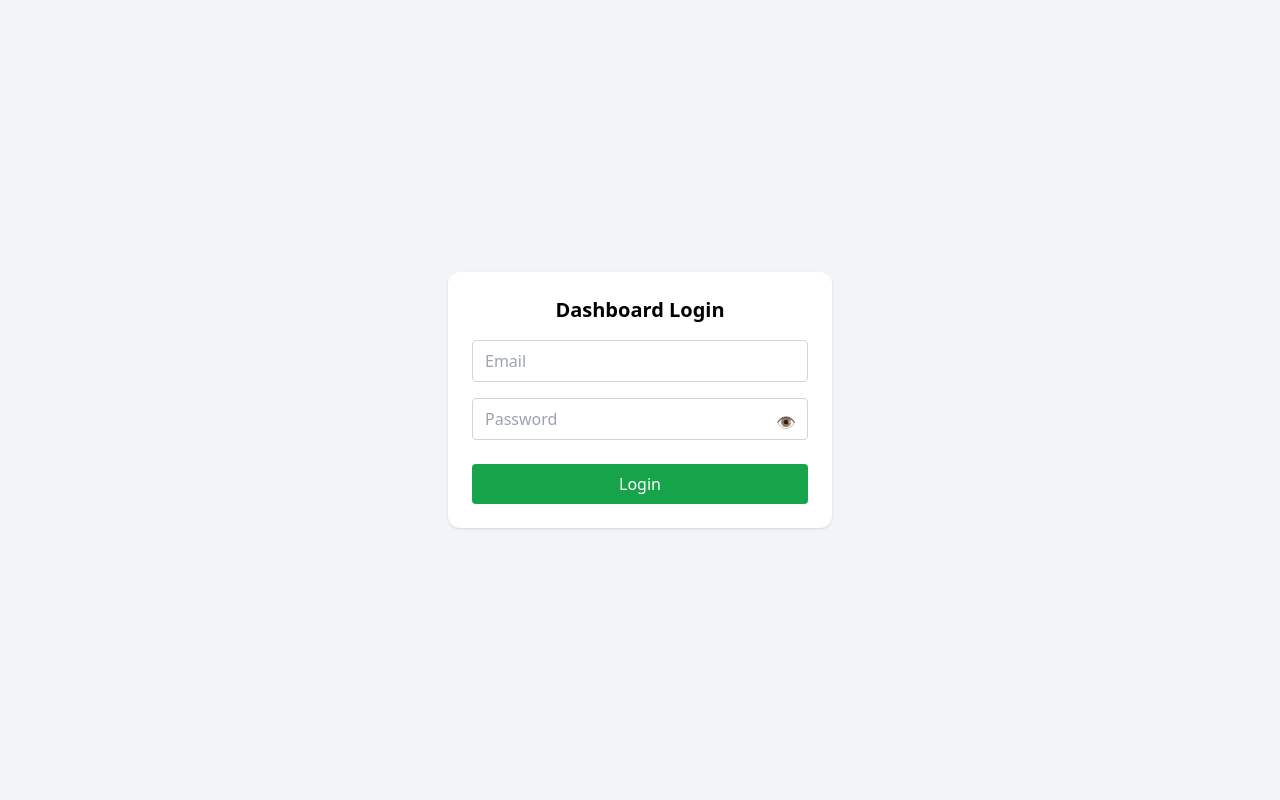
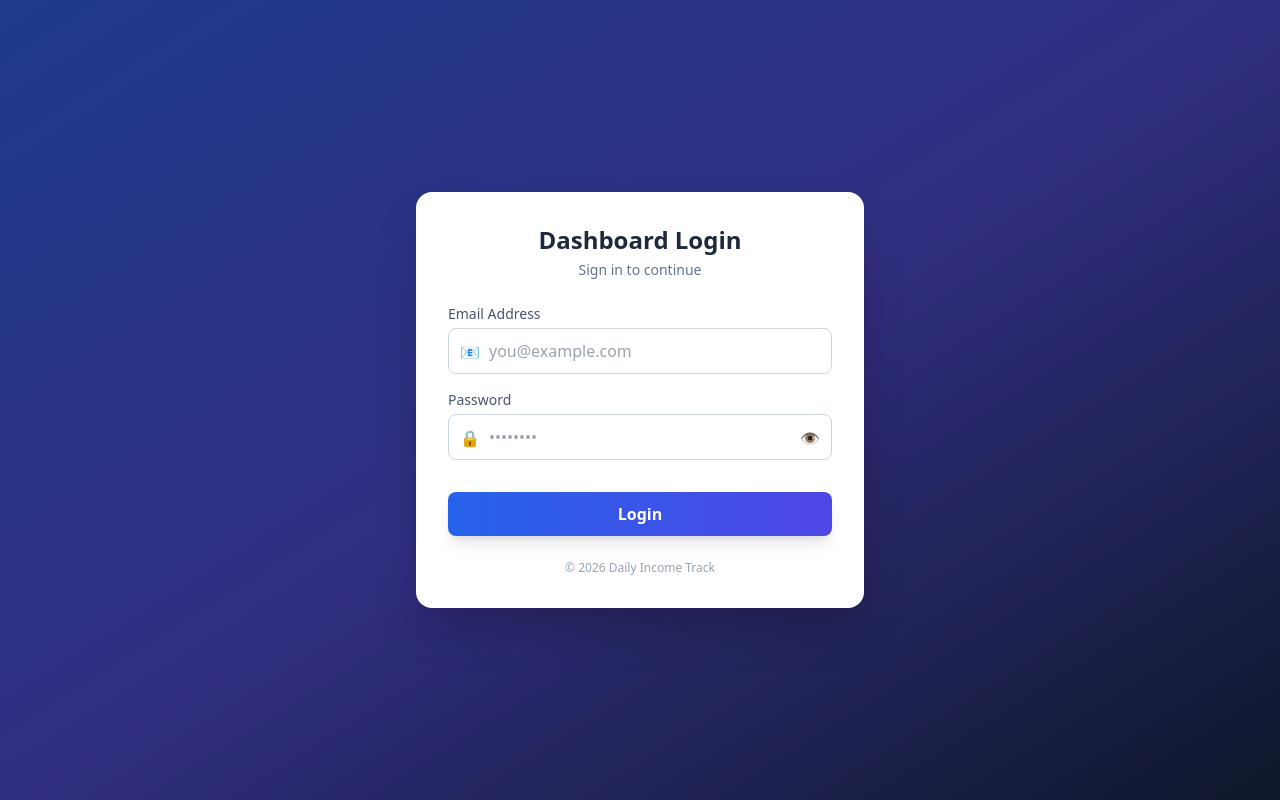
Before and after one commit to mdaroyaltech/DAILY-TRACKING, a React (Vite) app: page /login in a window 1280 px wide. Built offline with nearby package versions, Linux system fonts and the light colour scheme.

Commit message:
Login Page Fix

```diff
--- a/package.json
+++ b/package.json
@@ -12,6 +12,7 @@
   "dependencies": {
     "@supabase/supabase-js": "^2.93.2",
     "dayjs": "^1.11.19",
+    "lucide-react": "^0.563.0",
     "react": "^19.2.0",
     "react-dom": "^19.2.0",
     "react-router-dom": "^7.13.0"
--- a/src/pages/Login.jsx
+++ b/src/pages/Login.jsx
@@ -10,11 +10,9 @@ export default function Login({ setLoggedIn }) {
   const navigate = useNavigate();
 
   const handleLogin = () => {
-    console.log("LOGIN CLICKED"); // 🔍 debug
-
     if (email === "jeelanispt@gmail.com" && password === "385459") {
       localStorage.setItem("dummyLogin", "true");
-      setLoggedIn(true);              // 🔥 MUST
+      setLoggedIn(true);
       navigate("/dashboard");
     } else {
       setError("Invalid email or password");
@@ -22,50 +20,80 @@ export default function Login({ setLoggedIn }) {
   };
 
   return (
-    <div className="min-h-screen flex items-center justify-center bg-slate-100">
-      <div className="bg-white p-6 rounded-xl shadow w-full max-w-sm">
-        <h2 className="text-xl font-bold text-center mb-4">
+    <div className="min-h-screen flex items-center justify-center bg-gradient-to-br from-blue-900 via-indigo-900 to-slate-900 px-4">
+      <div className="w-full max-w-md bg-white rounded-2xl shadow-2xl p-8">
+
+        {/* Header */}
+        <div className="text-center mb-6">
+          <h2 className="text-2xl font-bold text-slate-800">
             Dashboard Login
           </h2>
+          <p className="text-sm text-slate-500 mt-1">
+            Sign in to continue
+          </p>
+        </div>
 
+        {/* Email */}
+        <div className="mb-4">
+          <label className="text-sm text-slate-600 mb-1 block">
+            Email Address
+          </label>
+          <div className="relative">
+            <span className="absolute left-3 top-3 text-slate-400">📧</span>
             <input
               type="email"
-          placeholder="Email"
-          className="input"
+              placeholder="you@example.com"
+              className="w-full pl-10 pr-4 py-2.5 rounded-lg border border-slate-300 focus:ring-2 focus:ring-blue-600 focus:border-blue-600 outline-none"
               value={email}
               onChange={(e) => setEmail(e.target.value)}
             />
+          </div>
+        </div>
 
-        <div className="relative mt-2">
+        {/* Password */}
+        <div className="mb-3">
+          <label className="text-sm text-slate-600 mb-1 block">
+            Password
+          </label>
+          <div className="relative">
+            <span className="absolute left-3 top-3 text-slate-400">🔒</span>
             <input
               type={showPwd ? "text" : "password"}
-            placeholder="Password"
-            className="input pr-10"
+              placeholder="••••••••"
+              className="w-full pl-10 pr-10 py-2.5 rounded-lg border border-slate-300 focus:ring-2 focus:ring-blue-600 focus:border-blue-600 outline-none"
               value={password}
               onChange={(e) => setPassword(e.target.value)}
             />
-          <span
+            <button
+              type="button"
               onClick={() => setShowPwd(!showPwd)}
               className="absolute right-3 top-3 cursor-pointer"
             >
               {showPwd ? "🙈" : "👁️"}
-          </span>
+            </button>
+          </div>
         </div>
 
+        {/* Error */}
         {error && (
-          <p className="text-red-600 text-sm mt-2 text-center">
+          <p className="text-red-600 text-sm text-center mt-2">
             {error}
           </p>
         )}
 
-        {/* ⚠️ IMPORTANT: type="button" */}
+        {/* Button */}
         <button
           type="button"
           onClick={handleLogin}
-          className="btn-green mt-4 w-full"
+          className="w-full mt-5 py-2.5 rounded-lg bg-gradient-to-r from-blue-600 to-indigo-600 text-white font-semibold shadow-lg hover:opacity-90 transition"
         >
           Login
         </button>
+
+        {/* Footer */}
+        <p className="text-xs text-center text-slate-400 mt-6">
+          © 2026 Daily Income Track
+        </p>
       </div>
     </div>
   );
```
Also changed, not shown: 1 other file (tests, documents, lock files or other folders). Lines whose indentation alone changed are shown as unchanged.
